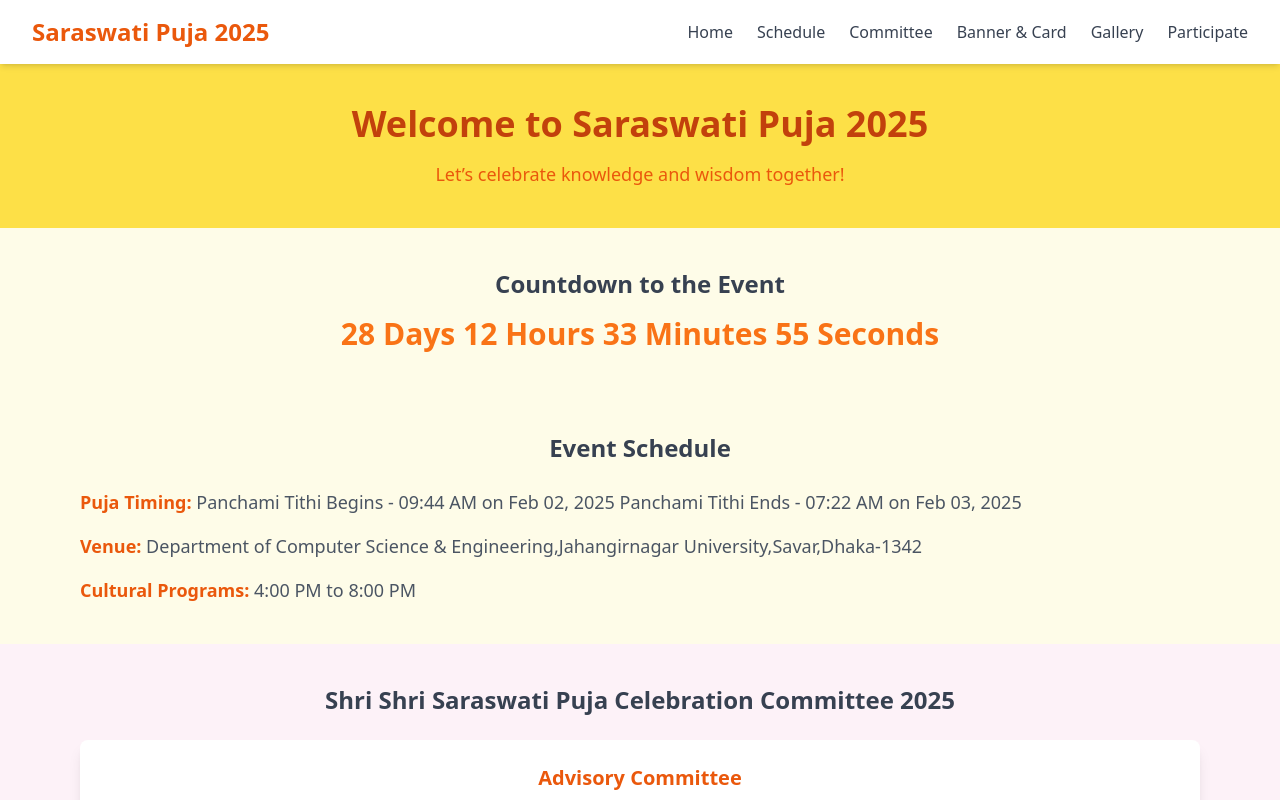
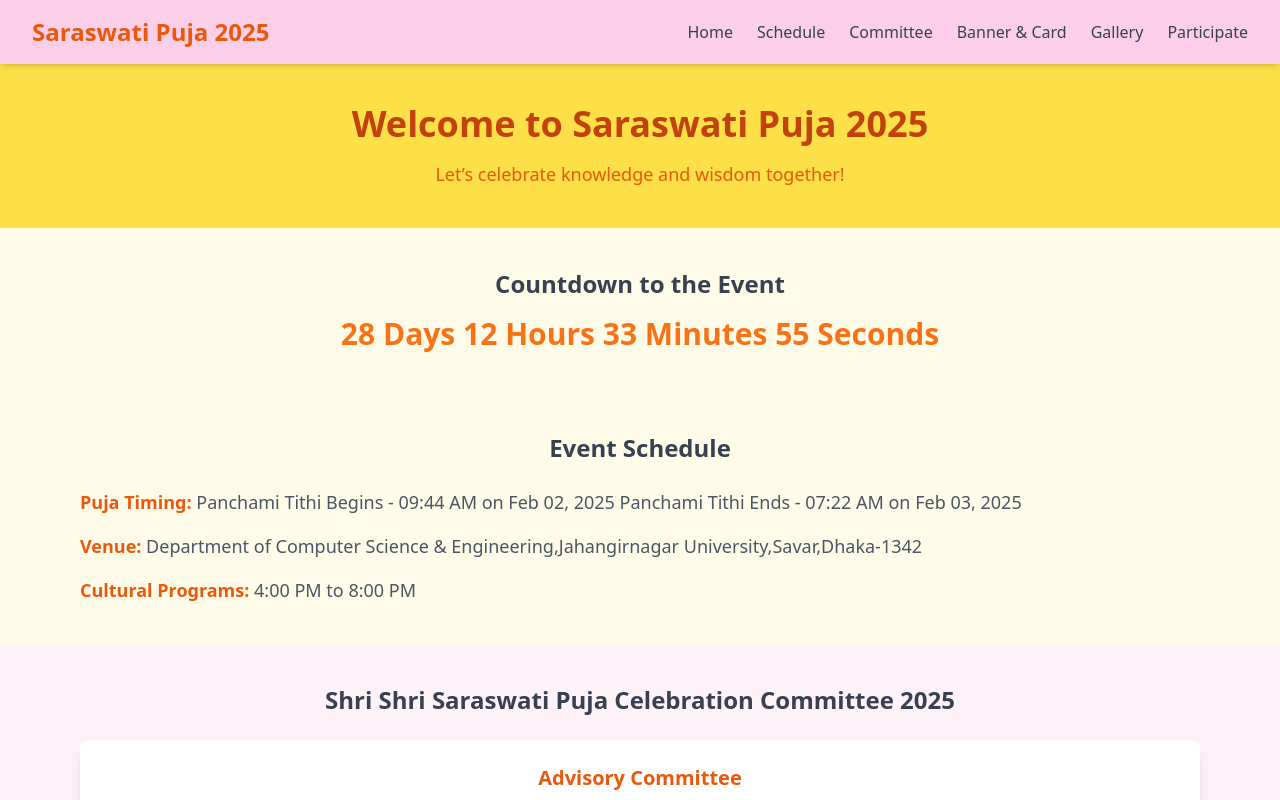
Before and after one commit to DebashisDhali/Saraswati_Puja_2025, a plain HTML site: page index.html in a window 1280 px wide. Shown: the top 800 px of the page. Drawn offline with nearby package versions, Linux system fonts and the light colour scheme.

Commit message:
update navbar color

```diff
--- a/index.html
+++ b/index.html
@@ -17,7 +17,7 @@
   </head>
   <body class="bg-yellow-50 font-sans">
     <!-- Navbar -->
-    <nav class="bg-white shadow-md sticky top-0 z-10">
+    <nav class="bg-pink-200 shadow-md sticky top-0 z-10">
       <div
         class="max-w-7xl mx-auto px-4 sm:px-6 lg:px-8 flex items-center justify-between h-16"
       >
```
